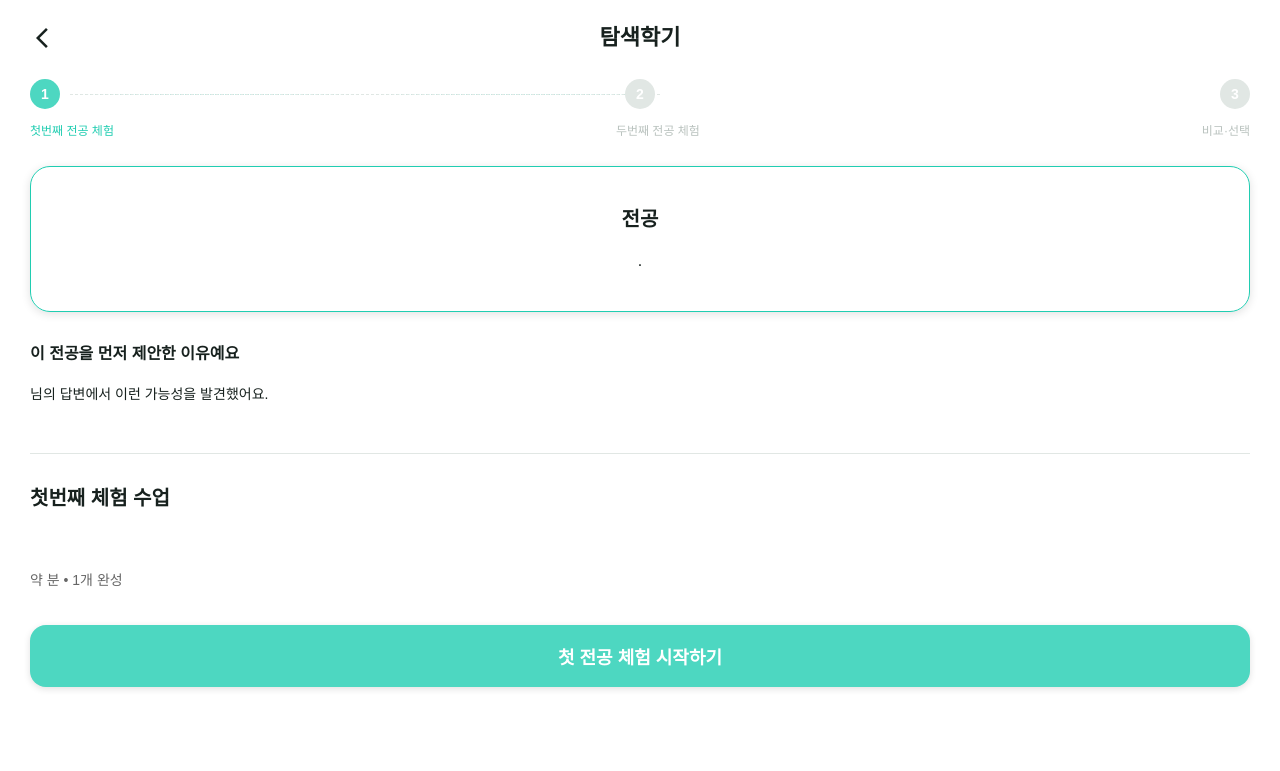
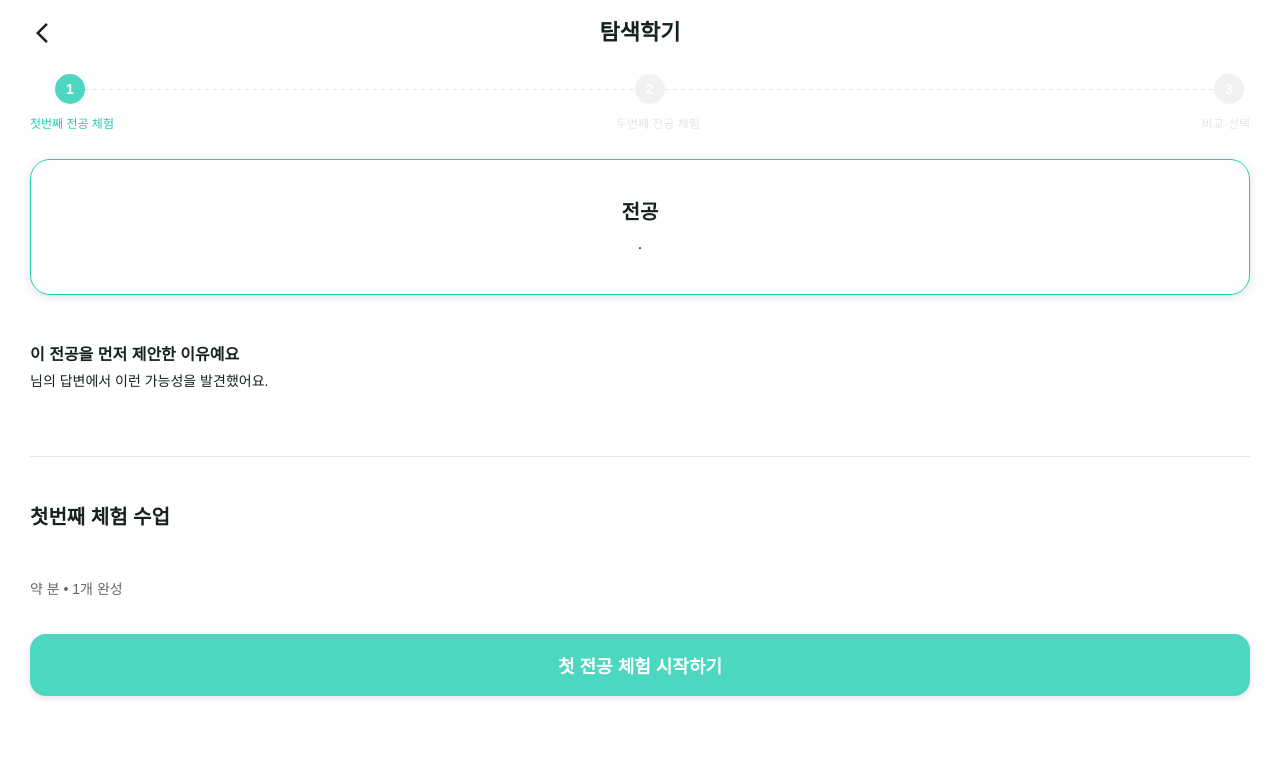
Before and after one commit to 2026-HERETHON/2026-herethon-16, a Django app: template univProject/search/templates/recommend1.html in a window 1280 px wide. Shown: the top 771 px of the page. Run offline with Django 5.2, Linux system fonts and the light colour scheme; the template is opened without the code that fills it, so the values that code supplies are empty; some web fonts are replaced.

Commit message:
feat: 추천 전공 1 UI 수정

```diff
--- a/univProject/search/static/css/recommend.css
+++ b/univProject/search/static/css/recommend.css
@@ -1,3 +1,4 @@
+/* 추천 전공 - 1, 2 화면 */
 * {
   margin: 0;
   padding: 0;
@@ -25,11 +26,10 @@ body {
 /* 전체 페이지 */
 .recommendPage {
   width: 100vw;
-  margin: 0 auto;
-  padding: 25px 30px 48px;
+  margin: 0;
+  padding: 28px 30px 76px;
   display: flex;
   flex-direction: column;
-  gap: 28px;
 }
 
 /* 헤더 */
@@ -37,12 +37,12 @@ body {
   display: flex;
   align-items: center;
   justify-content: space-between;
+  padding: 20px 30px;
 }
 
 .backButton {
   width: 24px;
   height: 24px;
-
   display: flex;
   align-items: center;
   justify-content: center;
@@ -51,7 +51,6 @@ body {
 .pageTitle {
   flex: 1;
   text-align: center;
-
   font-size: 22px;
   font-weight: 800;
   line-height: 120%;
@@ -72,85 +71,111 @@ body {
   cursor: pointer;
 }
 
-
 /* 현재 단계 */
 .progressSection {
-  display: flex;
-  flex-direction: column;
-  gap: 12px;
+  width: 100%;
+  padding: 0 30px;
 }
 
-.progressBar {
-  position: relative;
-
+.progressContainer {
+  width: 100%;
   display: flex;
-  justify-content: space-between;
   align-items: center;
+  margin-top: 8px;
 }
 
-.progressLine {
-  position: absolute;
-  top: 50%;
-  left: 40px;
-
-  width: calc(50% - 20px);
-
-  border-top: 1px dashed #e1e7e4;
-}
-
-.progressLine:last-of-type {
-  left: calc(50% + 20px);
-}
-
-.progressLine.active {
-  border-color: #4dd7c1;
-}
-
+/* 단계를 나타내는 원 */
 .progressStep {
   width: 30px;
   height: 30px;
-
+  flex-shrink: 0;
   border-radius: 50%;
-
-  background: #e1e7e4;
-  color: white;
-
+  background-color: #e1e7e4;
+  opacity: 0.5;
   display: flex;
+  justify-content: center;
   align-items: center;
-  justify-content: center;
-
   font-size: 14px;
+  color: #fff;
   font-weight: 800;
-
-  z-index: 1;
 }
 
-.progressStep.active {
-  background: #4dd7c1;
+/* 첫 번째 원 */
+.progressStep:first-child {
+  margin-left: 25px;
 }
 
-.progressLabel {
+/* 세 번째 원 */
+.progressStep:last-child {
+  margin-right: 6px;
+}
+
+/* 원 (진행 중) */
+.progressStep.in {
+  background-color: #4dd7c1;
+  opacity: 1;
+}
+
+/* 원 (진행 후) */
+.progressStep.after {
+  background-color: #4dd7c1;
+  opacity: 0.5;
+}
+
+/* 선 */
+.progressLine {
+  flex: 1;
+  height: 1px;
+  background: repeating-linear-gradient(
+    to right,
+    #e1e7e4 0px,
+    #e1e7e4 4px,
+    transparent 4px,
+    transparent 8px
+  );
+}
+
+/* 선 - 활성화 상태 */
+.progressLine.active {
+  background: repeating-linear-gradient(
+    to right,
+    #20cdb1 0px,
+    #20cdb1 4px,
+    transparent 4px,
+    transparent 8px
+  );
+}
+
+.progressLabels {
   display: flex;
   justify-content: space-between;
-
-  font-size: 12px;
-  color: #b9c2be;
+  margin-top: 10px;
 }
 
-.progressLabel .active {
-  color: #20cdb1;
+.progressSpan {
+  font-size: 12px;
+  color: #e1e7e4;
+  white-space: nowrap;
 }
 
+/* 단계 텍스트 (진행 중) */
+.progressSpan.in {
+  color: #20cdb1;
+  opacity: 1;
+}
+
+/* 단계 텍스트 (진행 후) */
+.progressSpan.after {
+  color: #20cdb1;
+  opacity: 0.5;
+}
 
 /* 추천 전공 카드 */
 .majorCard {
   border: 1px solid #20cdb1;
   border-radius: 20px;
-
   box-shadow: 0 2px 10px rgba(0, 0, 0, 0.12);
-
   padding: 20px;
-
   display: flex;
   flex-direction: column;
   gap: 20px;
@@ -164,22 +189,21 @@ body {
 .majorInfo {
   display: flex;
   flex-direction: column;
-  gap: 18px;
 }
 
 .majorTitle {
   text-align: center;
-
   font-size: 20px;
   font-weight: 800;
   line-height: 120%;
+  margin-bottom: 8px;
 }
 
 .majorDescription {
   text-align: center;
-
   font-size: 16px;
   line-height: 150%;
+  margin-bottom: 18px;
 }
 
 .tagList {
@@ -191,13 +215,9 @@ body {
 
 .tag {
   padding: 4px 14px;
-
   border-radius: 999px;
-
   background: #f5f7f6;
-
   color: #20cdb1;
-
   font-size: 12px;
   font-weight: 500;
 }
@@ -206,62 +226,63 @@ body {
 .reasonSection {
   display: flex;
   flex-direction: column;
-  gap: 20px;
+  padding-top: 46px;
+  padding-bottom: 44px;
 }
 
 .sectionTitle {
   font-size: 16px;
   font-weight: 700;
+  margin-bottom: 6px;
 }
 
 .userText {
   font-size: 14px;
   line-height: 150%;
+  margin-bottom: 20px;
 }
 
 .reasonList {
   display: flex;
   flex-direction: column;
-  gap: 10px;
-
+  gap: 4px;
   list-style: none;
-
   font-size: 14px;
   font-weight: 500;
   line-height: 150%;
 }
 
 .reasonList li::before {
-    display: none;
+  display: none;
 }
-
 
 .divider {
   border: none;
   border-top: 1px solid #e1e7e4;
 }
 
-/* 전공 체험 */
+/* 체험 수업 */
 .experienceSection {
   display: flex;
   flex-direction: column;
-  gap: 20px;
+  padding-top: 44px;
+  padding-bottom: 28px;
 }
 
 .experienceTitle {
   font-size: 20px;
   font-weight: 700;
+  margin-bottom: 20px;
 }
 
 .experienceCard {
   display: flex;
   flex-direction: column;
-  gap: 16px;
+  gap: 12px;
 }
 
 .experienceName {
   color: #20cdb1;
-
   font-size: 18px;
   font-weight: 700;
   line-height: 140%;
@@ -270,9 +291,7 @@ body {
 .experienceImage {
   width: 100%;
   overflow: hidden;
-
   border-radius: 16px;
-
   background: #f0f0f0;
 }
 
@@ -283,7 +302,7 @@ body {
 .experienceInfo {
   display: flex;
   flex-direction: column;
-  gap: 6px;
+  gap: 4px;
 }
 
 .experienceDescription {
@@ -297,26 +316,19 @@ body {
   color: #666;
 }
 
-/* 버튼 */
+/* 다음 페이지 이동 버튼 */
 .buttonSection {
   margin-top: 8px;
 }
 
 .startButton {
   width: 100%;
-
   padding: 18px 20px;
-
   border-radius: 16px;
-
   background: #4dd7c1;
-
   color: white;
-
   font-size: 18px;
   font-weight: 700;
-
   box-shadow: 0 2px 7px rgba(0, 0, 0, 0.12);
-
   transition: 0.2s;
 }
--- a/univProject/search/static/js/recommend.js
+++ b/univProject/search/static/js/recommend.js
@@ -1,5 +1,11 @@
-// 전공 체험 시작 버튼
-const startButton = document.querySelector(".startButton");
+/* 추천 전공 - 1, 2 화면 */
+const backIcon = document.querySelector(".material-symbols-outlined.backIcon"); // 이전 버튼
+const startButton = document.querySelector(".startButton"); // 전공 체험 시작 버튼
+
+// 이전 버튼 (이전 페이지로 이동)
+backIcon.addEventListener("click", () => {
+  window.history.back();
+});
 
 // 전공 체험 시작 버튼 -> experience1.html (체험수업1 화면) 로 이동
 startButton.addEventListener("click", () => {
--- a/univProject/search/templates/recommend1.html
+++ b/univProject/search/templates/recommend1.html
@@ -1,6 +1,5 @@
 <!-- 추천 전공 - 1 -->
 {% load static %}
-
 <!doctype html>
 <html lang="ko">
   <head>
@@ -26,9 +25,9 @@
   </head>
 
   <body>
-    <main class="recommendPage">
     <!-- 헤더 -->
     <header class="pageHeader">
+      <!-- 이전 버튼 -->
       <span class="material-symbols-outlined backIcon">
         arrow_back_ios_new
       </span>
@@ -38,32 +37,37 @@
 
     <!-- 현재 단계 -->
     <section class="progressSection">
-        <div class="progressBar">
-          <div class="progressLine active"></div>
-          <div class="progressLine"></div>
-
-          <div class="progressStep active">
+      <div class="progressContainer">
+        <!-- 첫 번째 원 -->
+        <div class="progressStep in">
           <span>1</span>
         </div>
 
+        <!-- 선 -->
+        <div class="progressLine"></div>
+
+        <!-- 두 번째 원 -->
         <div class="progressStep">
           <span>2</span>
         </div>
 
+        <!-- 선 -->
+        <div class="progressLine"></div>
+
+        <!-- 세 번째 원 -->
         <div class="progressStep">
           <span>3</span>
         </div>
       </div>
 
-        <div class="progressLabel">
-          <span class="active"> 첫번째 전공 체험 </span>
-
-          <span> 두번째 전공 체험 </span>
-
-          <span> 비교·선택 </span>
+      <div class="progressLabels">
+        <span class="progressSpan in"> 첫번째 전공 체험 </span>
+        <span class="progressSpan before"> 두번째 전공 체험 </span>
+        <span class="progressSpan before"> 비교·선택 </span>
       </div>
     </section>
 
+    <main class="recommendPage">
       <!-- 추천 전공 카드 -->
       <section class="majorCard">
         <img
```
Lines whose indentation alone changed are shown as unchanged.
